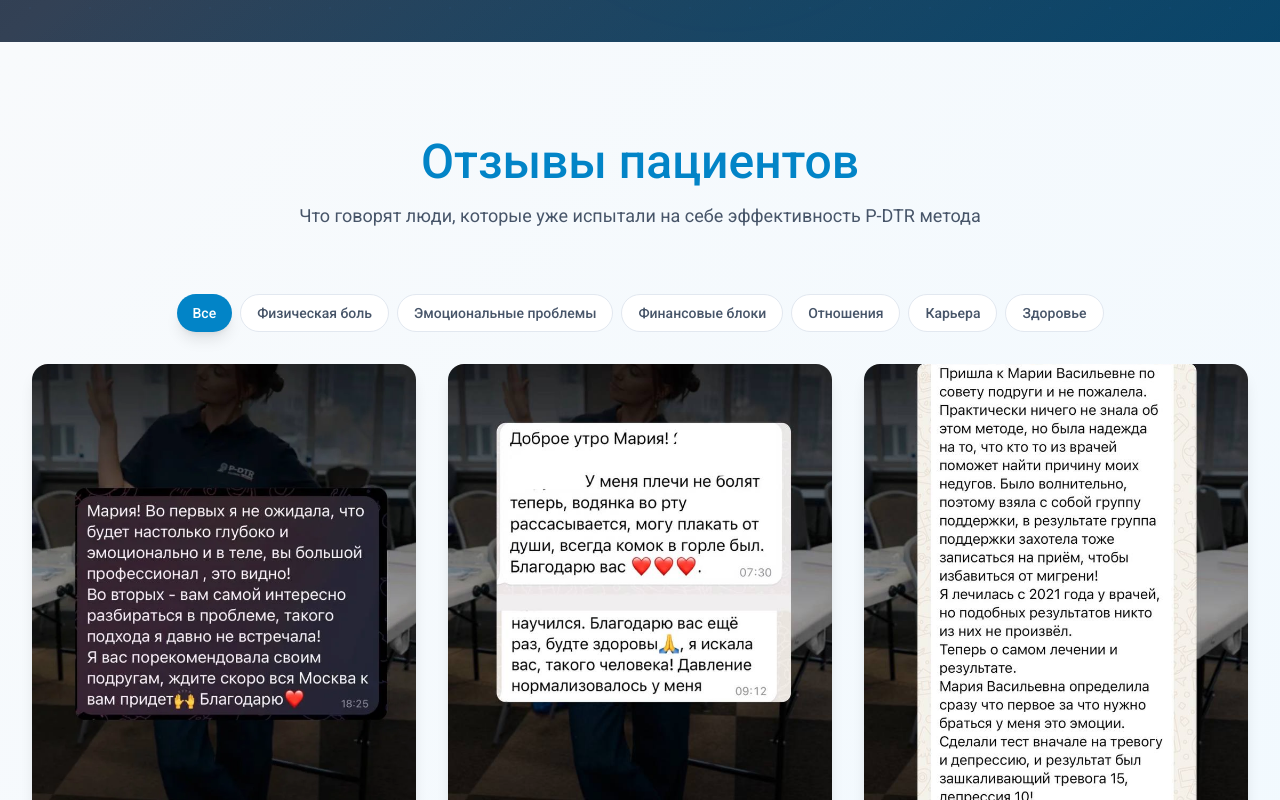
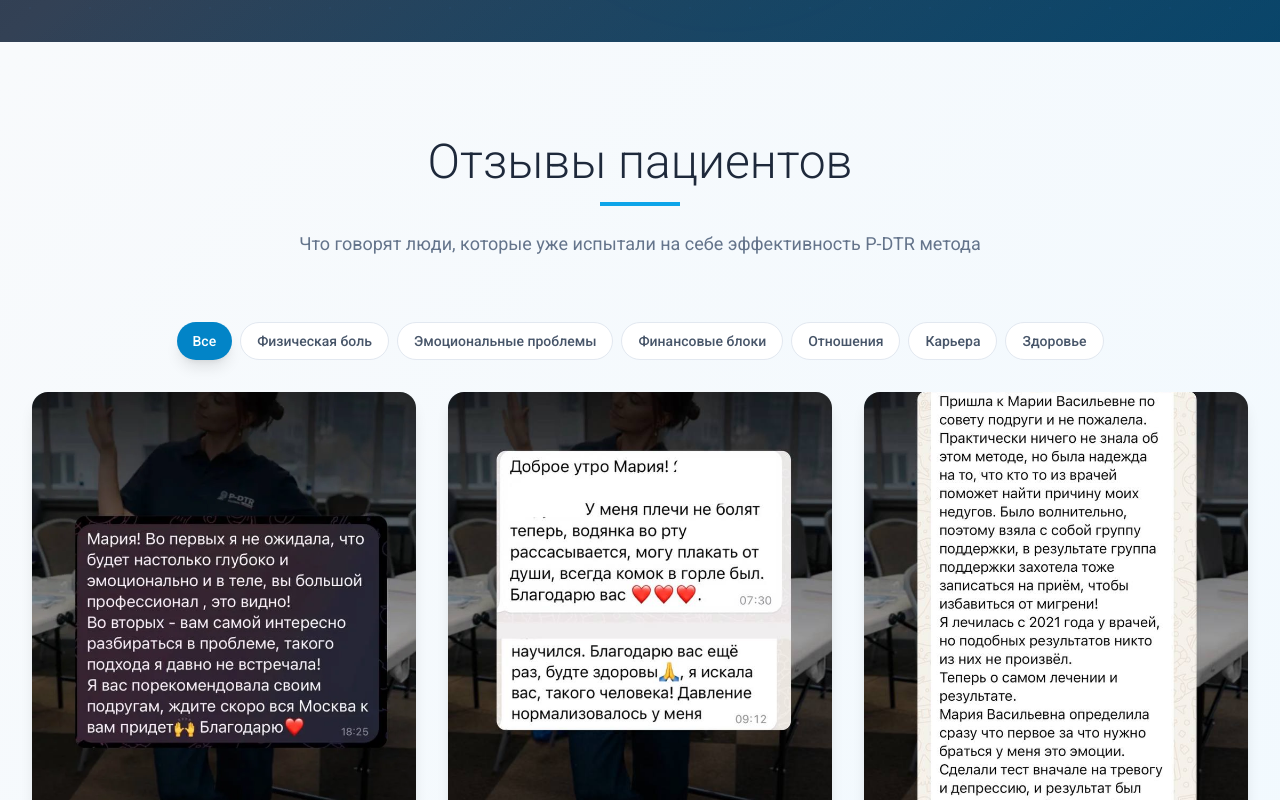
Before and after one commit to maratze/maria-pdtr, a React (Vite) app: page / in a window 1280 px wide. Shown: the part 3760-4560 px from the top of the page. Built offline with nearby package versions, Linux system fonts and the light colour scheme.

Commit message:
feat: add SectionDescription component and integrate it into Services and Testimonials sections

```diff
--- /dev/null
+++ b/src/components/SectionDescription.jsx
@@ -0,0 +1,11 @@
+import React from 'react';
+
+const SectionDescription = ({ text, isDarkMode = false }) => {
+	return (
+		<p className={`text-md md:text-lg max-w-3xl mx-auto px-2 sm:px-4 ${isDarkMode ? 'text-slate-200' : 'text-slate-500'}`}>
+			{text}
+		</p>
+	);
+};
+
+export default SectionDescription;
--- a/src/components/SectionHeader.jsx
+++ b/src/components/SectionHeader.jsx
@@ -2,7 +2,7 @@ import React from 'react';
 
 const SectionHeader = ({ title, isDarkMode = false }) => {
 	return (
-		<div className="text-center mb-8">
+		<div className="text-center mb-6">
 			<h2 className={`text-3xl sm:text-4xl md:text-5xl font-light mb-4 ${isDarkMode ? 'text-white' : 'text-slate-800'}`}>
 				{title}
 			</h2>
--- a/src/components/Services.jsx
+++ b/src/components/Services.jsx
@@ -1,5 +1,6 @@
 import React from 'react'
 import SectionHeader from './SectionHeader';
+import SectionDescription from './SectionDescription';
 
 const Services = () => {
 	const services = [
@@ -71,9 +72,7 @@ const Services = () => {
 				{/* Заголовок секции */}
 				<div className="text-center mb-8 sm:mb-12">
 					<SectionHeader title="Услуги" isDarkMode={true} />
-					<p className="text-md md:text-lg text-slate-200 max-w-3xl mx-auto px-2 sm:px-4">
-						Индивидуальный подход к каждому клиенту. Выберите формат работы, который подходит именно вам.
-					</p>
+					<SectionDescription text="Индивидуальный подход к каждому клиенту. Выберите формат работы, который подходит именно вам." isDarkMode={true} />
 				</div>
 
 				{/* Компактный список услуг */}
--- a/src/components/Testimonials.jsx
+++ b/src/components/Testimonials.jsx
@@ -23,6 +23,8 @@ import review21 from '../assets/images/review-21.png'
 import review22 from '../assets/images/review-22.png'
 import review23 from '../assets/images/review-23.png'
 import review24 from '../assets/images/review-24.png'
+import SectionHeader from './SectionHeader';
+import SectionDescription from './SectionDescription';
 
 const categories = [
 	'Все',
@@ -220,12 +222,8 @@ const Testimonials = () => {
 			<div className="max-w-7xl mx-auto px-4 sm:px-6 lg:px-8">
 				{/* Header */}
 				<div className="text-center mb-12 sm:mb-16">
-					<h2 className="text-3xl sm:text-3xl md:text-4xl lg:text-5xl font-medium text-ocean-600 mb-3 sm:mb-4">
-						Отзывы пациентов
-					</h2>
-					<p className="text-md md:text-lg text-slate-600 max-w-3xl mx-auto px-4">
-						Что говорят люди, которые уже испытали на себе эффективность P-DTR метода
-					</p>
+					<SectionHeader title="Отзывы пациентов" />
+					<SectionDescription text="Что говорят люди, которые уже испытали на себе эффективность P-DTR метода" />
 				</div>
 
 				{/* Category Tabs - Hidden on mobile */}
```
